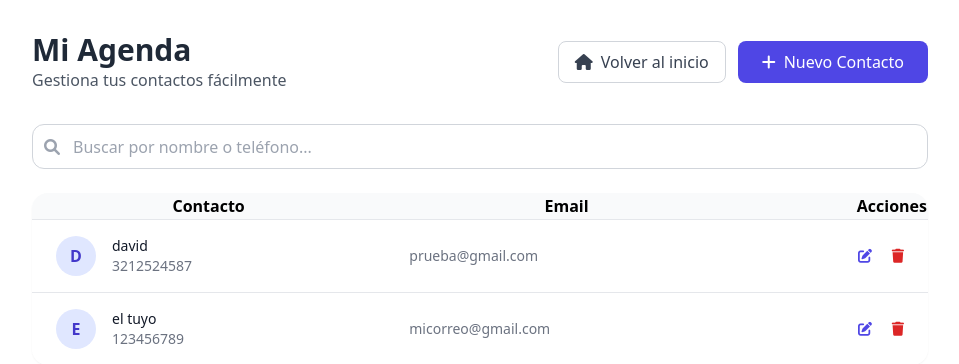
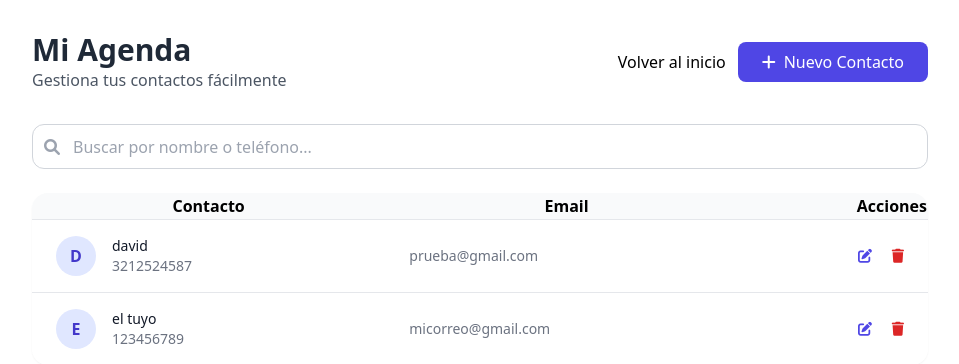
Before and after one commit to david040304/Actividad-Docker, a Flask app: page /agenda in a window 1280 px wide. Shown: the top 364 px of the page, without its empty margins (160-1119 px from the left). Run offline with Flask 3, Linux system fonts and the light colour scheme; data comes from the database, SQL or seed files in the repository; both versions use the stored data as it was after the commit; some libraries are stand-ins or nearby versions.

Commit message:
Muñoz (#11)
* Agregando archivos iniciales de Docker

* Cambio de Nombre a Templates

* Creacion pagina principal

* Directorios para js y css

* Estilo y Logica de la agenda

* Cuerpo, logica y estilo de la agenda

* Configuracion del Archivo Dockerfile

```diff
--- a/app.py
+++ b/app.py
@@ -22,7 +22,7 @@ def init_db():
     conn.commit()
     conn.close()
 def get_db_connection():
-    #"""Establece conexión con la DB."""
+
     conn = sqlite3.connect(DB_NAME)
     conn.row_factory = sqlite3.Row
     return conn
--- a/static/css/styles.css
+++ b/static/css/styles.css
@@ -59,13 +59,13 @@
     display: flex;
     align-items: center;
     color: var(--text-muted);
-    pointer-events: none; /* Evita que el icono interfiera con el clic en el input */
+    pointer-events: none;
 }
 
 .search-input {
     display: block;
     width: 100%;
-    padding: 0.6rem 1rem 0.6rem 2.5rem; /* El 2.5rem a la izquierda deja espacio para la lupa */
+    padding: 0.6rem 1rem 0.6rem 2.5rem;
     border: 1px solid var(--border-color);
     border-radius: 0.75rem;
     background-color: var(--white);
--- a/static/js/scripts.js
+++ b/static/js/scripts.js
@@ -1,7 +1,3 @@
-/**
- * Lógica del Frontend para la Agenda Telefónica
- */
-
 let allContacts = [];
 
 // Escuchar cuando el DOM esté listo
--- a/templates/agenda.html
+++ b/templates/agenda.html
@@ -21,9 +21,9 @@
             </div>
             <div class="flex flex-wrap gap-3">
                 <!-- Botón Volver al inicio corregido para apuntar a 'agenda' -->
-                <a href="{{ url_for('agenda') }}" class="flex items-center justify-center gap-2 px-4 py-2 border border-gray-300 text-gray-700 rounded-lg hover:bg-gray-50 transition-all font-medium">
-                    <i class="fas fa-home"></i> Volver al inicio
-                </a>
+                <button class="volver" onclick="window.location.href='/'">
+                    Volver al inicio
+                </button>
                 <!-- Botón Nuevo Contacto -->
                 <button onclick="openModal()" class="btn-primary">
                     <i class="fas fa-plus"></i> Nuevo Contacto
```
Also changed, not shown: contacts.db, static/style.css (deleted), 1 other file.
